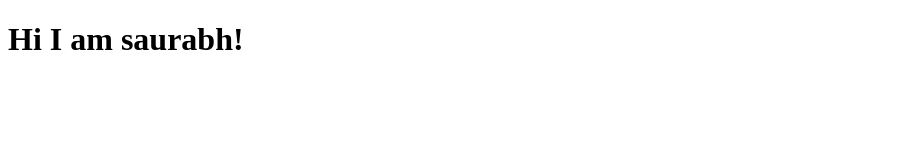
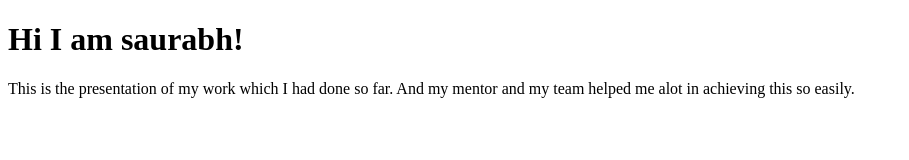
Before and after one commit to schauhan19/saurabhchauhan-portfolio, a plain HTML site: page index.html in a window 1280 px wide. Shown: the whole page, without its empty margins (0-909 px from the left). Drawn offline with Linux system fonts and the light colour scheme.

Commit message:
docs: Description done
Project's thanks giving

```diff
--- a/index.html
+++ b/index.html
@@ -7,5 +7,6 @@
 </head>
 <body>
     <h1>Hi I am saurabh!</h1>
+    <p>This is the presentation of my work which I had done so far. And my mentor and my team helped me alot in achieving this so easily.</p>
 </body>
 </html>
```
